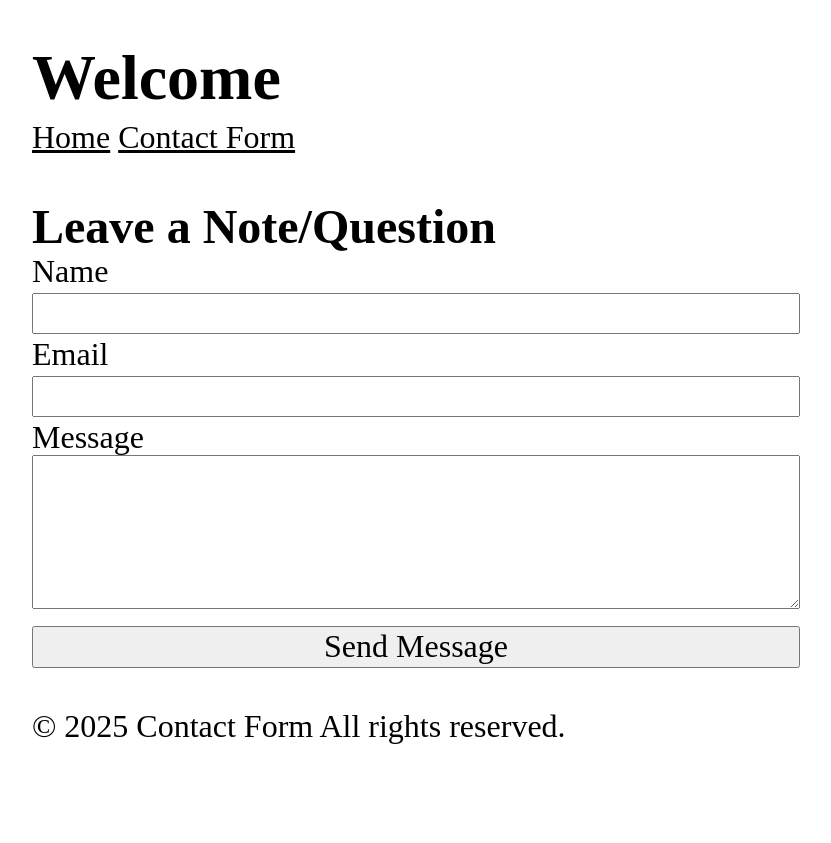
After one commit to smoaking90/contact-page, a PHP site: page /contact in a window 1280 px wide. The commit adds this page. Shown: the whole page, without its empty margins (224-1055 px from the left). Run offline with PHP 8.4, Linux system fonts and the light colour scheme.

Commit message:
contact post and get

```diff
--- a/includes/router.php
+++ b/includes/router.php
@@ -17,6 +17,14 @@ function notFound(): void{
     echo '404 Not Found';
     exit;
 };
+
+function badRequest($message='Bad Request'):void
+{
+    http_response_code(400);
+    echo $message;
+    exit;
+}
+
 
 function getFilePath(string $uri, string $method):string{
     return ROUTES_DIR . '/' . normalizeUri($uri) . '_' . strtolower($method) . '.php';
--- /dev/null
+++ b/routes/contact_get.php
@@ -0,0 +1,3 @@
+<?php
+
+renderView('contact_get');
--- /dev/null
+++ b/templates/contact_get.php
@@ -0,0 +1,18 @@
+<section>
+    <h2>Leave a Note/Question</h2>
+    <form method="POST">
+    <!-- CSRF -->
+
+    <label>Name</label>
+    <input type="text" name="name">
+
+    <label>Email</label>
+    <input type="text" name="email"> <!--is put as type text rather than email just to show email error message. -->
+
+    <label>Message</label>
+    <textarea rows="4" name="message"></textarea>
+
+    <button type="submit">Send Message</button>
+
+    </form>
+</section>
--- a/templates/header.php
+++ b/templates/header.php
@@ -100,5 +100,6 @@
   </header>
   <nav>
     <a href="/">Home</a>
+    <a href="/contact">Contact Form</a>
   </nav>
   <main>
```
Also changed, not shown: routes/contact_post.php (added, +19 -0 lines), 1 other file.
